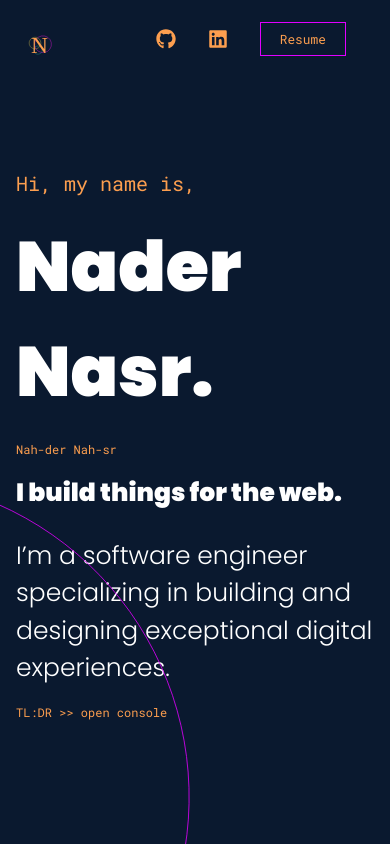
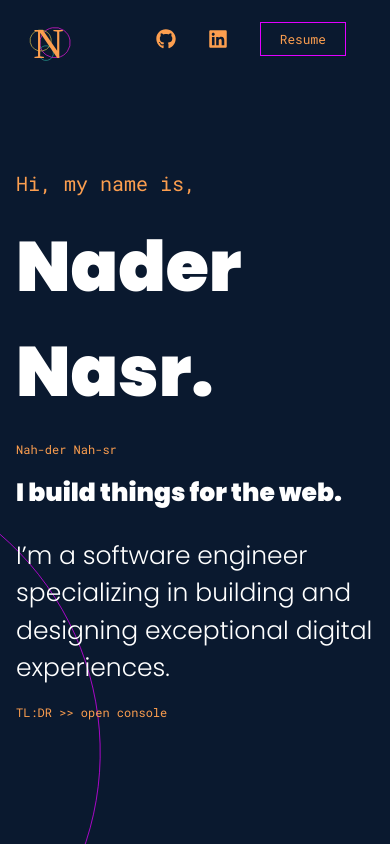
Before and after one commit to NaderNasr/PortfolioV2, a React (Create React App) app: page / in a window 390 px wide. Shown: the top 844 px of the page. Built offline with nearby package versions, Linux system fonts and the light colour scheme.

Commit message:
style fixes

```diff
--- a/src/components/About/styles.css
+++ b/src/components/About/styles.css
@@ -45,6 +45,7 @@ hr {
   .about-container {
     background-color: #0a192f;
     overflow-x: hidden;
+    z-index: 999px;
   }
 
   .about-text-container {
--- a/src/components/Header/styles.css
+++ b/src/components/Header/styles.css
@@ -69,7 +69,7 @@
   }
 
   .logo {
-    width: 25px;
+    width: 45px;
   }
 
   .resume {
--- a/src/components/Hero/styles.css
+++ b/src/components/Hero/styles.css
@@ -105,9 +105,9 @@
   .hero-circle {
     position: relative;
     bottom: 400px;
-    width: 1000px;
-    right: 700px;
+    width: 900px;
     overflow-y: inherit;
+    z-index: -1;
   }
 
   .hero-icons {
```
